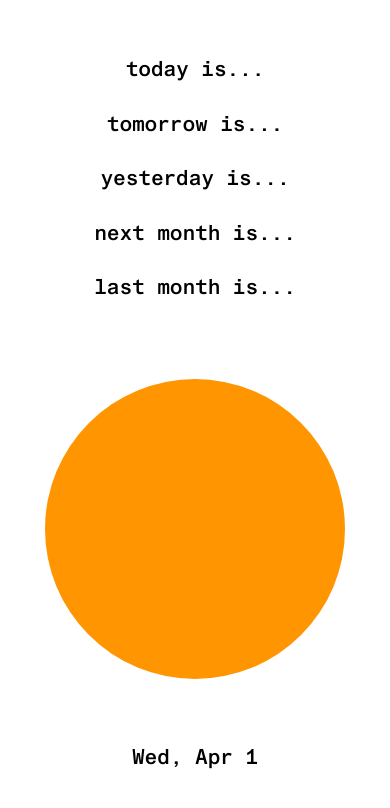
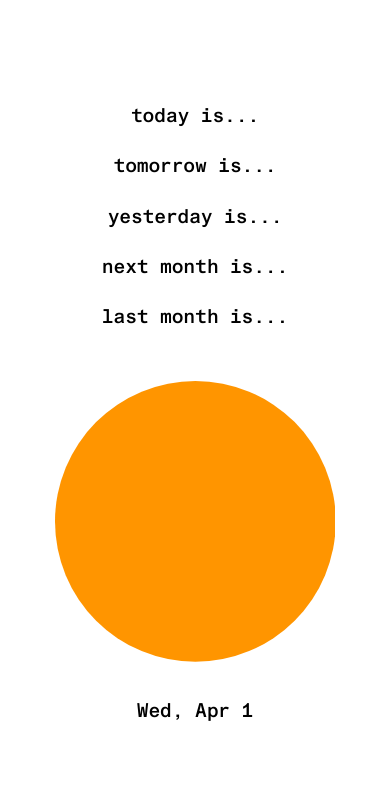
Before and after one commit to m0y2e0ng/todayis..., a plain HTML site: page apr.html in a window 390 px wide. Drawn offline with Linux system fonts and the light colour scheme.

Commit message:
Fit layout to any phone screen; fix missing circle size rule
Co-Authored-By: Claude Opus 5.5 <noreply@anthropic.com>

```diff
--- a/style.css
+++ b/style.css
@@ -12,17 +12,18 @@
 	box-sizing: border-box;
 }
 
+/* 화면 높이에 맞춰 글자·여백·원이 함께 줄어들도록 하는 기준값 */
+:root {
+	--font: clamp(13px, 2.3dvh, 21px);          /* 글자 크기 */
+	--gap: clamp(12px, 4.5dvh, 64px);           /* 글자 묶음과 원 사이 여백 */
+}
+
 html, body {
 	width: 100%;
 	height: 100vh;
 	height: 100dvh;
-	min-height: -webkit-fill-available;
 	overflow: hidden;
 	background-color: #ffffff;
-	display: flex;
-	flex-direction: column;
-	align-items: center;
-	justify-content: center;
 	user-select: none;
 	-webkit-user-select: none;
 	touch-action: manipulation;
@@ -36,23 +37,33 @@ html, body {
 	justify-content: center;
 	width: 100%;
 	height: 100%;
+	/* 노치·홈바 영역 피하기 */
+	padding: max(16px, env(safe-area-inset-top)) 16px max(16px, env(safe-area-inset-bottom));
 }
 
 /* today / tomorrow / yesterday / next month / last month 버튼 묶음 */
 .day-nav {
-	margin-bottom: 64px;
+	flex-shrink: 0;
+	margin-bottom: var(--gap);
 	display: flex;
 	flex-direction: column;
 	align-items: center;
 	line-height: 2.6; /* 행간 약 2배 */
 }
 
-.day-link {
+.day-link,
+.today-title,
+.date-display {
 	font-family: 'ABCArealMono', monospace;
-	font-weight: 500;
-	font-size: 21px;
+	font-weight: 500; /* 모노 미디엄 */
+	font-size: var(--font);
 	color: #000000;
 	letter-spacing: -0.01em;
+	text-align: center;
+	white-space: nowrap;
+}
+
+.day-link {
 	cursor: pointer;
 }
 
@@ -60,44 +71,31 @@ html, body {
 	text-decoration: underline;
 }
 
-.today-title {
-	font-family: 'ABCArealMono', monospace;
-	font-weight: 500; /* 모노 미디엄 */
-	font-size: 21px;
-	color: #000000;
-	letter-spacing: -0.01em;
-	text-align: center;
-	user-select: none;
-	display: flex;
-	align-items: baseline;
-	justify-content: center;
-}
-
-	display: flex;
-	align-items: center;
-	justify-content: center;
-	/* 위아래 글자가 늘어난 만큼 화면 높이 안에 들어오도록 제한 */
-	width: min(72vmin, 78vw, calc(100dvh - 490px));
-	height: min(72vmin, 78vw, calc(100dvh - 490px));
-	aspect-ratio: 1 / 1;
+/* 원: 기본 크기는 화면 폭 기준, 높이가 모자라면 남는 공간만큼 줄어듦 */
+#circle-container {
+	flex: 0 1 min(72vmin, 78vw);
+	min-height: 0;
+	width: min(72vmin, 78vw);
 	cursor: pointer;
 }
 
 .circle-wrapper {
 	width: 100%;
 	height: 100%;
-	border-radius: 50%;
-	display: flex;
-	align-items: center;
-	justify-content: center;
+}
+
+/* SVG는 박스 안에 원이 다 들어가도록 자동으로 맞춰짐 */
+.circle-wrapper svg {
+	display: block;
 }
 
 #bottom-container {
-	margin-top: 64px;
+	flex-shrink: 0;
+	margin-top: var(--gap);
 	display: flex;
 	flex-direction: column;
 	align-items: center;
-	gap: 12px;
+	gap: calc(var(--font) * 0.6);
 }
 
 /* done! — 자리는 항상 차지하고 마지막 날에만 보임 (레이아웃 밀림 방지) */
@@ -113,13 +111,3 @@ html, body {
 .done-button.visible {
 	visibility: visible;
 }
-
-.date-display {
-	font-family: 'ABCArealMono', monospace;
-	font-weight: 500;
-	font-size: 21px;
-	color: #000000;
-	letter-spacing: -0.01em;
-	text-align: center;
-	user-select: none;
-}
```
Also changed, not shown: apr.html (+1 -1 lines), aug.html (+1 -1 lines), dec.html (+1 -1 lines), feb.html (+1 -1 lines), jan.html (+1 -1 lines), jul.html (+1 -1 lines), jun.html (+1 -1 lines), mar.html (+1 -1 lines), may.html (+1 -1 lines), nov.html (+1 -1 lines), oct.html (+1 -1 lines), sep.html (+1 -1 lines).
